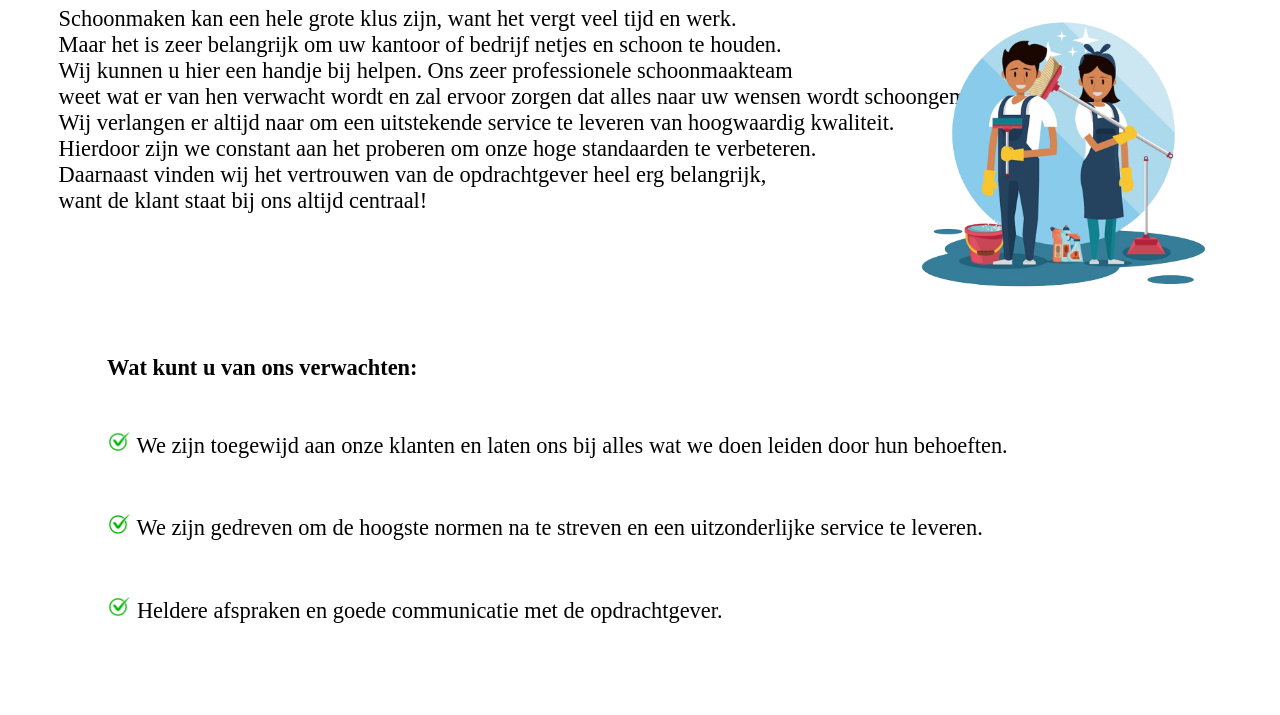
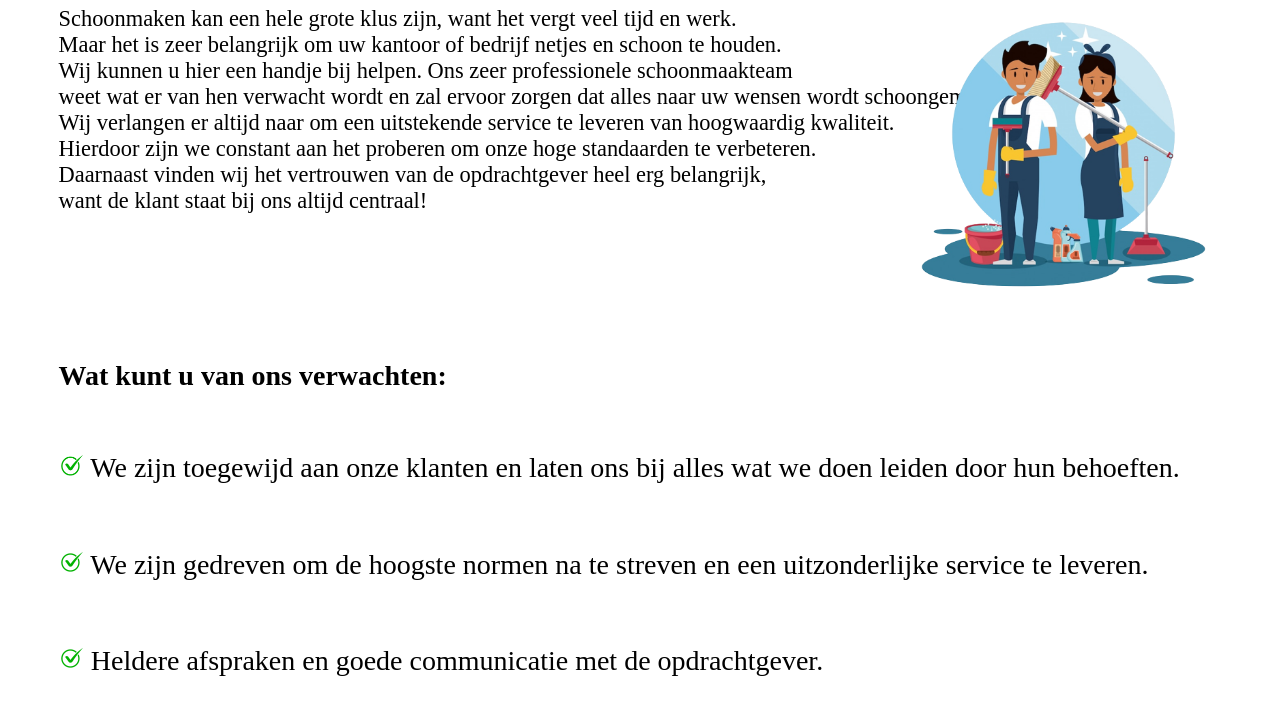
Before and after one commit to SaltySovet/SaltySovet.github.io, a plain HTML site: page index.html in a window 1280 px wide. Shown: the part 715-1430 px from the top of the page. Before the commit the page ends 1393 px from the top, so only its background shows below. Drawn offline with Linux system fonts and the light colour scheme.

Commit message:
Update index.html

```diff
--- a/index.html
+++ b/index.html
@@ -99,8 +99,7 @@ margin-left: 4%;}
 
   .kwaliteit
 
-  { margin-left: 4%;
-    font-size:80%; }
+  { ont-size:80%; }
 
   </style>
   </head>
```
